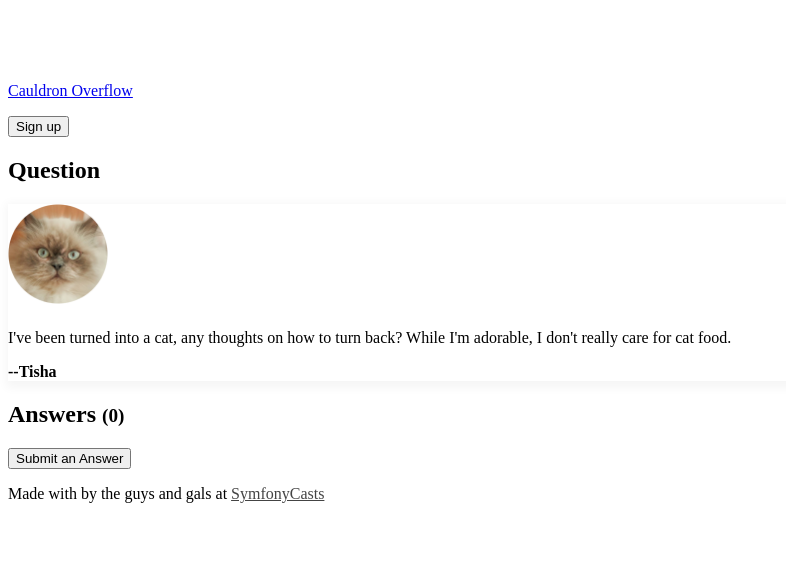
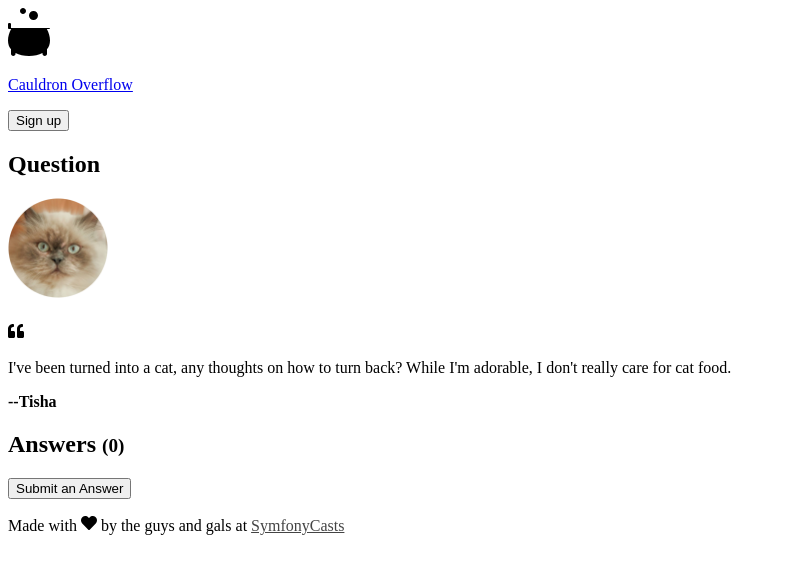
Before and after one commit to dingo-d/cauldron_overflow, a Symfony app: template templates/question/show.html.twig in a window 1280 px wide. Shown: the top 574 px of the page, without its empty margins (0-786 px from the left). Run offline with Twig, Linux system fonts and the light colour scheme; the template is opened without the code that fills it, so the values that code supplies are empty; some libraries are stand-ins or nearby versions.

Commit message:
Add icons and minor styling fixes

```diff
--- a/templates/base.html.twig
+++ b/templates/base.html.twig
@@ -11,7 +11,7 @@
     <body class="container mx-auto p-0">
         <nav class="flex items-center justify-between flex-wrap bg-white shadow-md p-6">
           <a class="flex items-center flex-shrink-0 text-gray mr-6 transition-color ease-in-out duration-300 hover:text-gray-500" href="{{ path('app_homepage') }}">
-            <svg xmlns="http://www.w3.org/2000/svg" class="h-8 w-8 mr-2" width="54" height="54" viewBox="0 0 54 54"><path d="M32 212v-40c0-6.63-6.27-12-14-12H14c-7.73 0-14 5.37-14 12v40c0 6.63 6.27 12 14 12h19.79C12.39 262.52 0 305.28 0 345.6c0 39.08 11.82 70.65 32 95.53V488c0 13.25 10.75 24 24 24s24-10.75 24-24v-7.49c38.95 21.3 89.14 31.49 144 31.49s105.05-10.19 144-31.49V488c0 13.25 10.75 24 24 24s24-10.75 24-24v-46.87c20.18-24.88 32-56.45 32-95.53 0-40.32-12.39-83.08-33.79-121.6H434c7.73 0 14-5.37 14-12zM160 64c17.67 0 32-14.33 32-32S177.67 0 160 0s-32 14.33-32 32 14.33 32 32 32zm112 64c26.51 0 48-21.49 48-48s-21.49-48-48-48-48 21.49-48 48 21.49 48 48 48z"></path></svg>
+            <svg xmlns="http://www.w3.org/2000/svg" class="inline-block mr-3" width="48" height="48" viewBox="0 0 512 512"><path d="M32 212v-40c0-6.63-6.27-12-14-12H14c-7.73 0-14 5.37-14 12v40c0 6.63 6.27 12 14 12h19.79C12.39 262.52 0 305.28 0 345.6c0 39.08 11.82 70.65 32 95.53V488c0 13.25 10.75 24 24 24s24-10.75 24-24v-7.49c38.95 21.3 89.14 31.49 144 31.49s105.05-10.19 144-31.49V488c0 13.25 10.75 24 24 24s24-10.75 24-24v-46.87c20.18-24.88 32-56.45 32-95.53 0-40.32-12.39-83.08-33.79-121.6H434c7.73 0 14-5.37 14-12zM160 64c17.67 0 32-14.33 32-32S177.67 0 160 0s-32 14.33-32 32 14.33 32 32 32zm112 64c26.51 0 48-21.49 48-48s-21.49-48-48-48-48 21.49-48 48 21.49 48 48 48z"></path></svg>
             <p class="font-semibold text-xl tracking-tight">Cauldron Overflow</p>
           </a>
           <button class="transition-text transition-border ease-in-out duration-300 text-sm px-4 py-2 border rounded text-gray bg-transparent border-gray hover:border-gray-500 hover:text-gray-500 mt-4 lg:mt-0">Sign up</button>
@@ -19,7 +19,7 @@
 
         {% block body %}{% endblock %}
         <footer class="mt-5 p-3 text-center">
-            Made with <i style="color: red;" class="fa fa-heart"></i> by the guys and gals at <a style="color: #444; text-decoration: underline;" href="https://symfonycasts.com">SymfonyCasts</a>
+            Made with <svg xmlns="http://www.w3.org/2000/svg" aria-hidden="true" focusable="false" data-prefix="fas" data-icon="heart" class="inline-block text-red-500" width="16" height="16" role="img" viewBox="0 0 512 512"><path fill="currentColor" d="M462.3 62.6C407.5 15.9 326 24.3 275.7 76.2L256 96.5l-19.7-20.3C186.1 24.3 104.5 15.9 49.7 62.6c-62.8 53.6-66.1 149.8-9.9 207.9l193.5 199.8c12.5 12.9 32.8 12.9 45.3 0l193.5-199.8c56.3-58.1 53-154.3-9.8-207.9z"/></svg> by the guys and gals at <a style="color: #444; text-decoration: underline;" href="https://symfonycasts.com">SymfonyCasts</a>
         </footer>
         {% block javascripts %}
             {{ encore_entry_script_tags('app') }}
--- a/templates/question/show.html.twig
+++ b/templates/question/show.html.twig
@@ -4,19 +4,19 @@
 
 {% block body %}
 <div class="container">
-    <div class="row">
-        <div class="col-12">
+    <div>
+        <div>
             <h2 class="my-4">Question</h2>
-            <div style="box-shadow: 2px 3px 9px 4px rgba(0,0,0,0.04);">
+            <div>
                 <div class="q-container-show p-4">
-                    <div class="row">
-                        <div class="col-2 text-center">
+                    <div>
+                        <div class="text-center">
                             <img src="{{  asset('images/tisha.png') }}" alt="Mallory Avatar" width="100" height="100">
                         </div>
                         <div class="col">
                             <h1 class="q-title-show">{{ question }}</h1>
                             <div class="q-display p-3">
-                                <i class="fa fa-quote-left mr-3"></i>
+                                <svg xmlns="http://www.w3.org/2000/svg" aria-hidden="true" focusable="false" data-prefix="fas" data-icon="quote-left" class="inline-block" width="16" height="16" role="img" viewBox="0 0 512 512"><path fill="currentColor" d="M464 256h-80v-64c0-35.3 28.7-64 64-64h8c13.3 0 24-10.7 24-24V56c0-13.3-10.7-24-24-24h-8c-88.4 0-160 71.6-160 160v240c0 26.5 21.5 48 48 48h128c26.5 0 48-21.5 48-48V304c0-26.5-21.5-48-48-48zm-288 0H96v-64c0-35.3 28.7-64 64-64h8c13.3 0 24-10.7 24-24V56c0-13.3-10.7-24-24-24h-8C71.6 32 0 103.6 0 192v240c0 26.5 21.5 48 48 48h128c26.5 0 48-21.5 48-48V304c0-26.5-21.5-48-48-48z"></path></svg>
                                 <p class="d-inline">I've been turned into a cat, any thoughts on how to turn back? While I'm adorable, I don't really care for cat food.</p>
                                 <p class="pt-4"><strong>--Tisha</strong></p>
                             </div>
@@ -27,27 +27,29 @@
         </div>
     </div>
 
-    <div class="d-flex justify-content-between my-4">
+    <div class="flex justify-between my-4">
         <h2 class="">Answers <span style="font-size:1.2rem;">({{ answers|length }})</span></h2>
-        <button class="btn btn-sm btn-secondary">Submit an Answer</button>
+        <button class="transition-text transition-border ease-in-out duration-300 text-sm px-4 py-2 border rounded text-gray bg-transparent border-indigo-500 text-indigo-500 hover:border-indigo-700 hover:bg-indigo-700 hover:text-white mt-4 lg:mt-0">Submit an Answer</button>
     </div>
 
-
-
-    <ul class="list-unstyled">
+    <ul class="list-none">
         {% for answer in answers %}
-            <li class="mb-4">
-                <div class="d-flex justify-content-center">
-                    <div class="mr-2 pt-2">
+            <li class="mb-6">
+                <div class="flex">
+                    <div class="mr-6 pt-2">
                         <img src="{{ asset('images/tisha.png') }}" alt="Mallory Avatar" width="50" height="50">
                     </div>
-                    <div class="mr-3 pt-2">
+                    <div class="mr-6 pt-2">
                         {{ answer }}
                         <p>-- Mallory</p>
                     </div>
                     <div class="vote-arrows flex-fill pt-2 js-vote-arrows" style="min-width: 90px;">
-                        <a class="vote-up js-vote" data-direction="up" href="#"><i class="far fa-arrow-alt-circle-up"></i></a>
-                        <a class="vote-down js-vote" data-direction="down" href="#"><i class="far fa-arrow-alt-circle-down"></i></a>
+                        <a class="vote-up js-vote mr-2" data-direction="up" href="#">
+                            <svg xmlns="http://www.w3.org/2000/svg" aria-hidden="true" focusable="false" data-prefix="fas" data-icon="arrow-alt-circle-up" width="20" height="20" class="inline-block" role="img" viewBox="0 0 512 512"><path fill="currentColor" d="M8 256C8 119 119 8 256 8s248 111 248 248-111 248-248 248S8 393 8 256zm292 116V256h70.9c10.7 0 16.1-13 8.5-20.5L264.5 121.2c-4.7-4.7-12.2-4.7-16.9 0l-115 114.3c-7.6 7.6-2.2 20.5 8.5 20.5H212v116c0 6.6 5.4 12 12 12h64c6.6 0 12-5.4 12-12z"/></svg>
+                        </a>
+                        <a class="vote-down js-vote mr-2" data-direction="down" href="#">
+                            <svg xmlns="http://www.w3.org/2000/svg" aria-hidden="true" focusable="false" data-prefix="fas" data-icon="arrow-alt-circle-down" width="20" height="20" class="inline-block" role="img" viewBox="0 0 512 512"><path fill="currentColor" d="M504 256c0 137-111 248-248 248S8 393 8 256 119 8 256 8s248 111 248 248zM212 140v116h-70.9c-10.7 0-16.1 13-8.5 20.5l114.9 114.3c4.7 4.7 12.2 4.7 16.9 0l114.9-114.3c7.6-7.6 2.2-20.5-8.5-20.5H300V140c0-6.6-5.4-12-12-12h-64c-6.6 0-12 5.4-12 12z"/></svg>
+                        </a>
                         <span>+ <span class="js-vote-total">6</span></span>
                     </div>
                 </div>
```
Also changed, not shown: templates/question/homepage.html.twig (+4 -4 lines).
